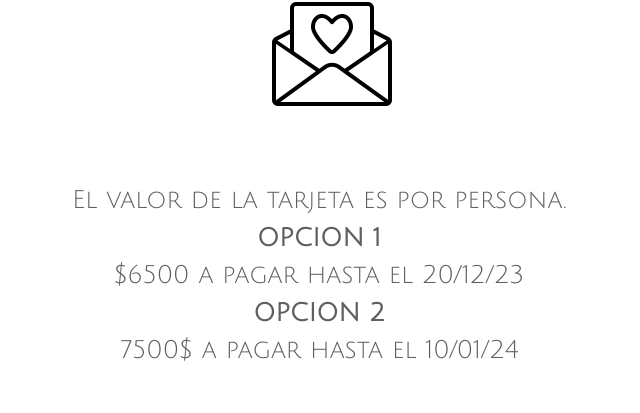
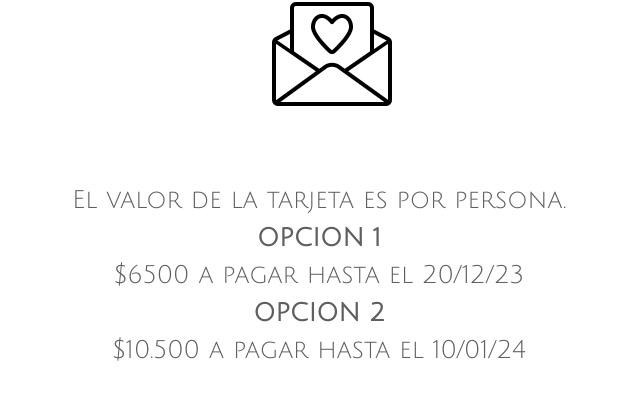
Before and after one commit to Invdigitales/BodaNoeyUriel, a plain HTML site: page index.html in a window 1280 px wide. Shown: the part 11040-11453 px from the top of the page, without its empty margins (321-961 px from the left). Drawn offline with nearby package versions, Linux system fonts and the light colour scheme; some packages are replaced by stand-ins of ours; a script that the page names is missing; a web font is replaced by a local one.

Commit message:
Finalcuatro

```diff
--- a/index.html
+++ b/index.html
@@ -116,7 +116,7 @@
       <img class="tarjeta" src="./imagenes/carta-de-amor.png" alt="">
       <p class="info1"> El valor de la tarjeta es por persona. <br>
         <b>OPCION 1</b> <br> $6500 a pagar hasta el 20/12/23  <br>
-        <b>OPCION 2</b> <br> 7500$ a pagar hasta el 10/01/24</p>
+        <b>OPCION 2</b> <br> $10.500 a pagar hasta el 10/01/24</p>
 <br>
 
 <h2 class="info2">Para abonar transferir a: <br>
```
